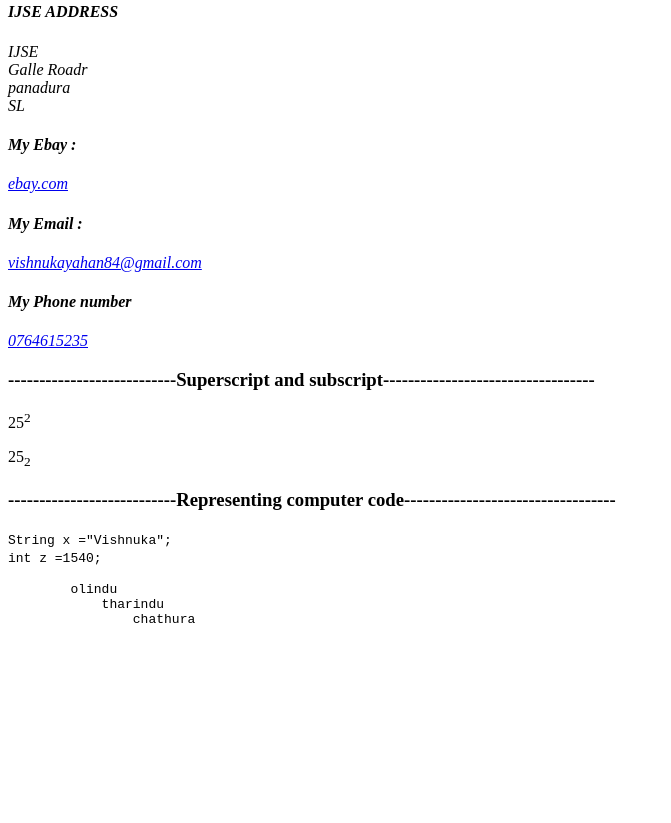
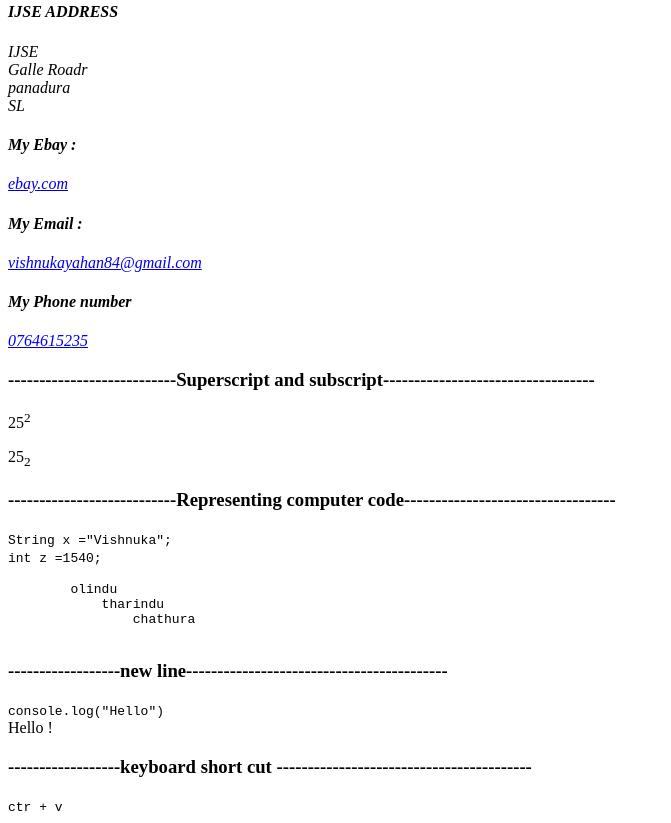
Before and after one commit to Vishnuka084/InternetTechnologys, a plain HTML site: page index.html in a window 1280 px wide. Shown: the part 1115-1938 px from the top of the page, without its empty margins (0-671 px from the left). Before the commit the page ends 1770 px from the top, so only its background shows below. Drawn offline with Linux system fonts and the light colour scheme.

Commit message:
keyboard short cut Introduction

```diff
--- a/index.html
+++ b/index.html
@@ -160,6 +160,18 @@
                 chathura
     </pre>
 
+    <h3>------------------new line------------------------------------------</h3>
+        <code>
+          console.log("Hello")
+        </code>
+            <br>
+            <smap>Hello !</smap>
+            <br>
+
+    <h3>------------------keyboard  short cut -----------------------------------------</h3>
+        <kbd>ctr + v</kbd>
+
+
 
 </body>
 </html>
```
